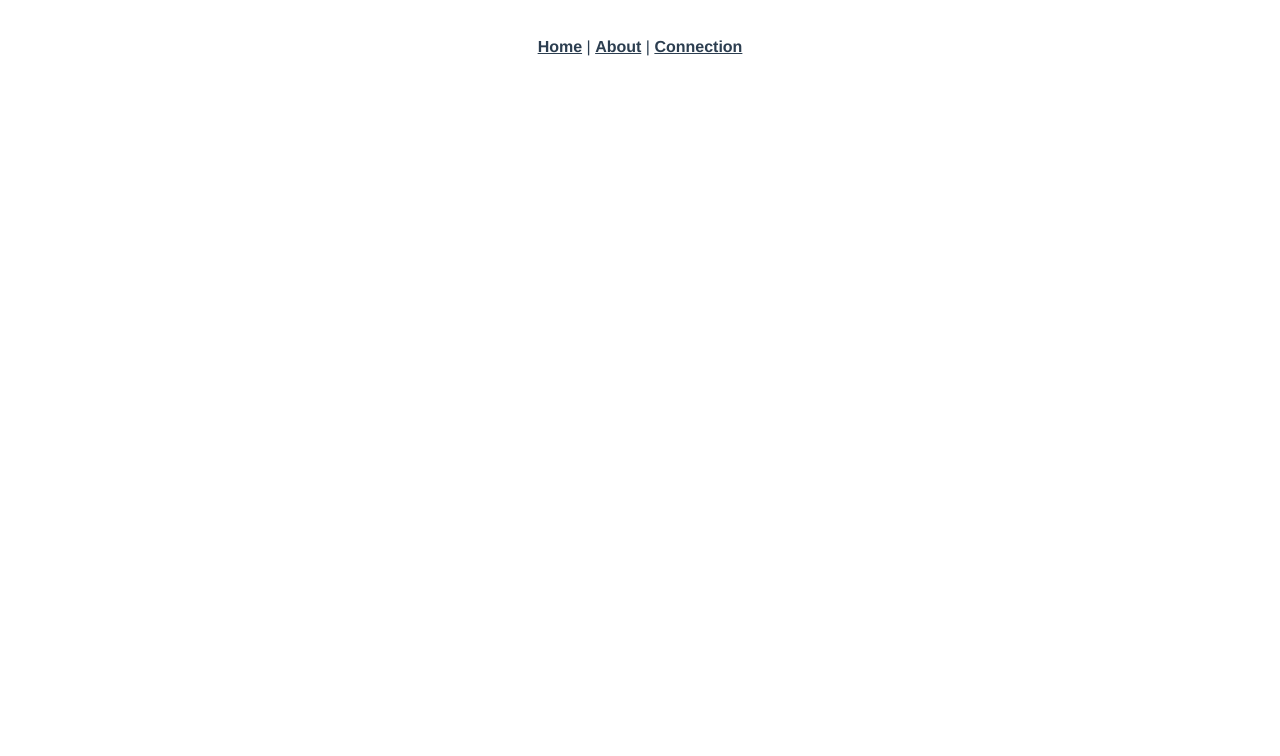
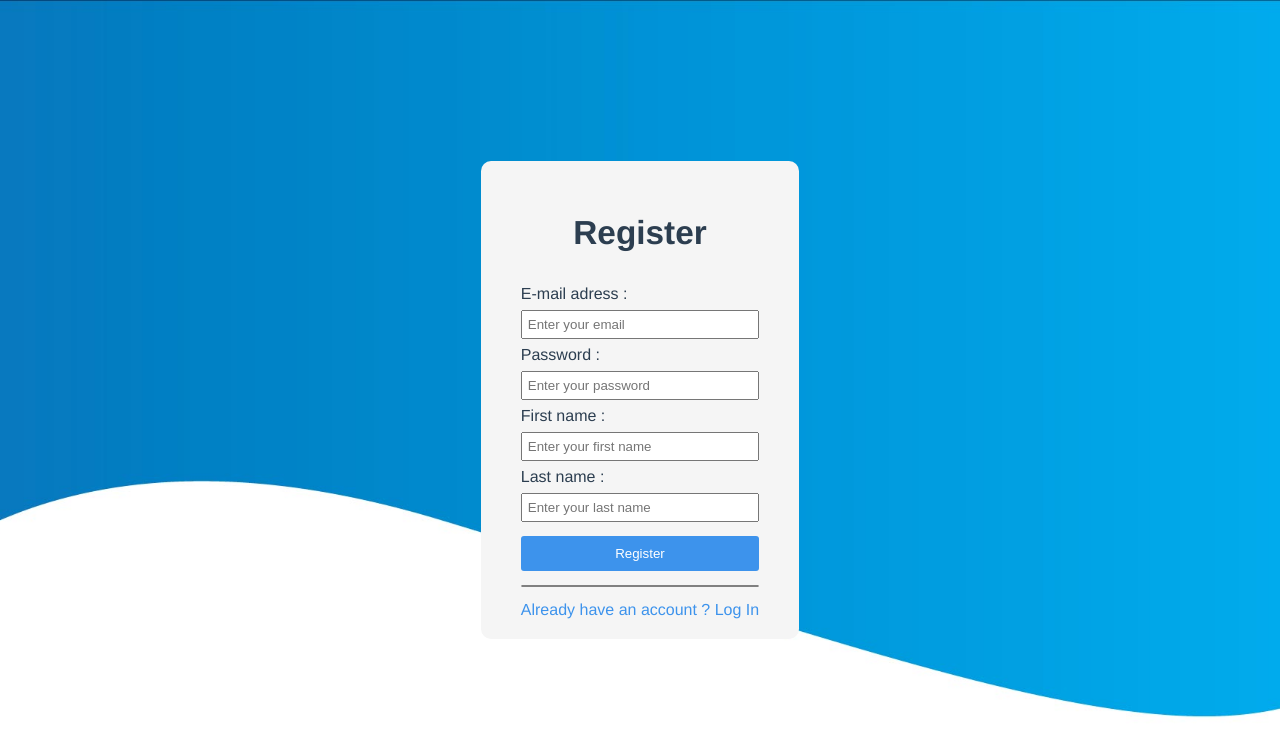
Before and after one commit to ThomasBernardDiiage/DailyRecord, a Vue app in the folder client-dailyrecord/: page /register in a window 1280 px wide. Shown: the top 756 px of the page. Built offline with nearby package versions, Linux system fonts and the light colour scheme.

Commit message:
Create the login and the register page

```diff
--- a/client-dailyrecord/src/App.vue
+++ b/client-dailyrecord/src/App.vue
@@ -10,6 +10,10 @@
 </template>
 
 <style>
+body{
+  margin: 0 !important;
+}
+
 #app {
   font-family: Avenir, Helvetica, Arial, sans-serif;
   -webkit-font-smoothing: antialiased;
@@ -20,6 +24,7 @@
 
 #nav {
   padding: 30px;
+  display: none;
 }
 
 #nav a {
--- a/client-dailyrecord/src/router/index.js
+++ b/client-dailyrecord/src/router/index.js
@@ -1,24 +1,18 @@
 import Vue from 'vue'
 import VueRouter from 'vue-router'
-import Home from '../views/Home.vue'
 
 Vue.use(VueRouter)
 
 const routes = [
   {
     path: '/',
-    name: 'Home',
-    component: Home
+    name: 'Login',
+    component: () => import('../views/Login.vue') // Import components
   },
   {
-    path: '/about',
-    name: 'About',
-    component: () => import('../views/About.vue')
-  },
-  {
-    path: '/connection', // The path of the connection page
-    name: 'Connection', // Name of this page
-    component: () => import('../views/Connection.vue') // Import components
+    path: '/register',
+    name: 'Register',
+    component: () => import('../views/Register.vue')
   }
 ]
 
--- a/client-dailyrecord/src/views/Connection.vue
+++ b/client-dailyrecord/src/styles/card.css
@@ -1,28 +1,18 @@
-<template>
-    <section class="container">
-        <section class="card">
-            <h1>Daily Record</h1>
-            <input type="text" placeholder="Enter your email">
-            <input type="text" placeholder="Enter your password">
-            <button>Log In</button>
-            <span></span>
-            <a href="">Don't have an account ? Create one</a>
-        </section>
-    </section>
-</template>
 
-<style>
 section.container{
     display: flex;
     align-items: center;
     justify-content: center;
-    height: 80vh;
+    height: 100vh;
+    background-image: url('../images/background.jpg');
+    background-position:center;
+    background-size: cover;
 }
 
 section.card{
     min-width: 200px;
     background-color: whitesmoke;
-    border-radius: 8px;
+    border-radius: 10px;
     display: flex;
     flex-direction: column;
     padding: 20px 40px;
@@ -30,6 +20,10 @@ section.card{
 
 section.card h1{
     font-size: 25pt;
+}
+
+section.card label {
+    align-self: start;
 }
 
 section.card input{
@@ -51,7 +45,7 @@ section.card button:hover{
 }
 
 section.card span{
-    border: solid black 1px;
+    border: solid gray 1px;
     border-radius: 3px;
     margin: 7px 0;
 }
@@ -61,8 +55,3 @@ section.card a {
     color: rgb(61, 147, 236);
     margin-top: 7px;
 }
-</style>
-
-
-<script>
-</script>
--- /dev/null
+++ b/client-dailyrecord/src/views/Login.vue
@@ -0,0 +1,22 @@
+<template>
+    <section class="container">
+        <section class="card">
+            <h1>Log In</h1>
+            <label for="inputMail">E-mail adress :</label>
+            <input name="inputMail" type="email" placeholder="Enter your email">
+            <label for="inputPassword">Password :</label>
+            <input name="inputPassword" type="password" placeholder="Enter your password">
+            <button>Log In</button>
+            <span></span>
+            <a href=""><router-link to="/register">Don't have an account ? Create one</router-link></a>
+        </section>
+    </section>
+</template>
+
+
+<style>
+    @import '../styles/card.css';
+</style>
+
+<script>
+</script>
--- /dev/null
+++ b/client-dailyrecord/src/views/Register.vue
@@ -0,0 +1,27 @@
+<template>
+    <section class="container">
+        <section class="card">
+            <h1>Register</h1>
+            <label for="inputMail">E-mail adress :</label>
+            <input name="inputMail" type="email" placeholder="Enter your email">
+            <label for="inputPassword">Password :</label>
+            <input name="inputPassword" type="password" placeholder="Enter your password">
+            <label for="inputFirstName">First name :</label>
+            <input name="inputFirstName" type="text" placeholder="Enter your first name">
+            <label for="inputLastName">Last name :</label>
+            <input name="inputLastName" type="text" placeholder="Enter your last name">
+            <button>Register</button>
+            <span></span>
+            <a href=""><router-link to="/">Already have an account ? Log In</router-link></a>
+
+        </section>
+    </section>
+</template>
+
+
+<style>
+    @import '../styles/card.css';
+</style>
+
+<script>
+</script>
```
Also changed, not shown: client-dailyrecord/src/images/background.jpg (added).
